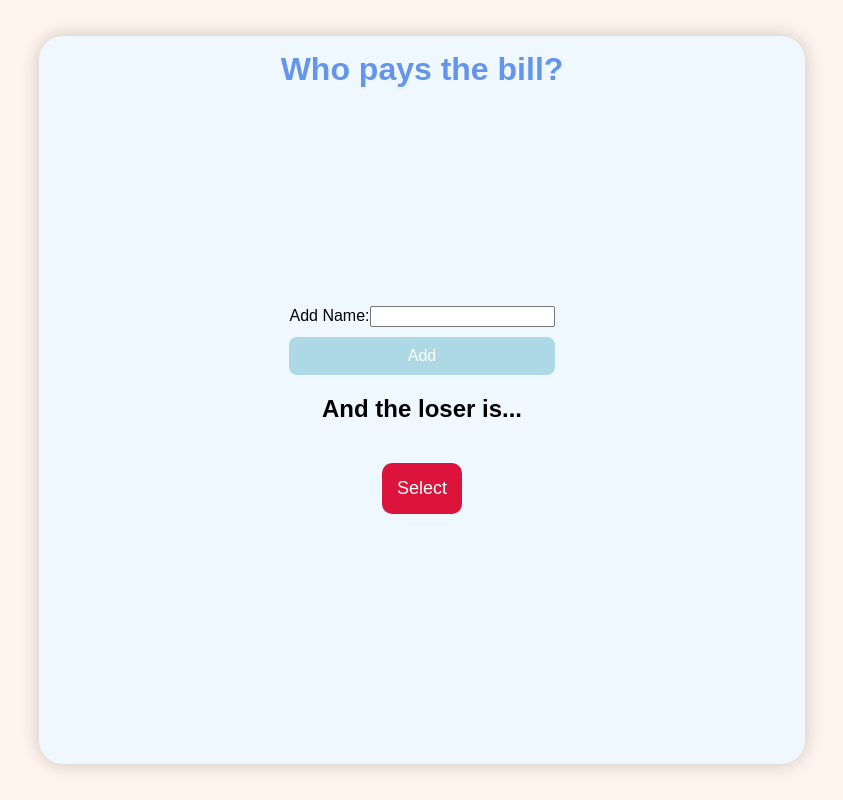
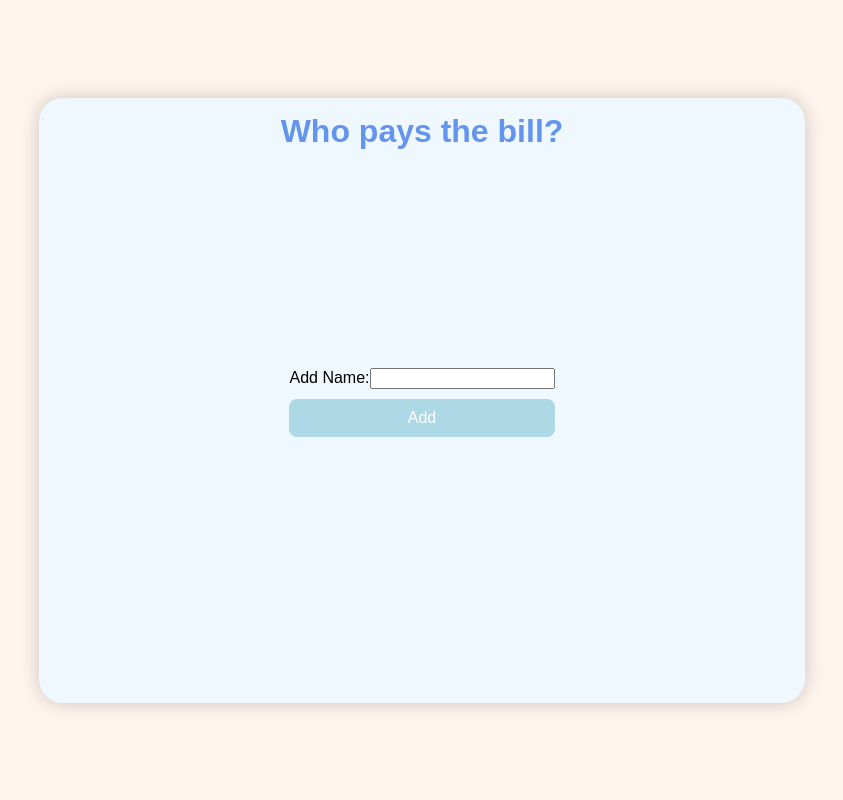
Before and after one commit to TheCyberFlash/stjag-who-pays-the-bill, a React (Create React App) app in the folder split-buddy/: page / in a window 1280 px wide. Shown: the whole page, without its empty margins (218-1061 px from the left). Built offline with nearby package versions, Linux system fonts and the light colour scheme.

Commit message:
Update Loser.js
Only shows loser selection when there are at least 2 names in the list

```diff
--- a/split-buddy/src/components/Loser.js
+++ b/split-buddy/src/components/Loser.js
@@ -12,9 +12,13 @@ const Loser = ({ names }) => {
 
     return (
         <div className="loser-container">
-            <h2>And the loser is...</h2>
-            <button type="submit" onClick={selectLoser}>Select</button>
-            {loser && <p>{loser} pays the bill!</p>}
+            {names.length >= 2 && (
+                <>
+                    <h2>And the loser is...</h2>
+                    <button type="submit" onClick={selectLoser}>Select</button>
+                    {loser && <p>{loser} pays the bill!</p>}
+                </>
+            )}
         </div>
     )
 };
```
